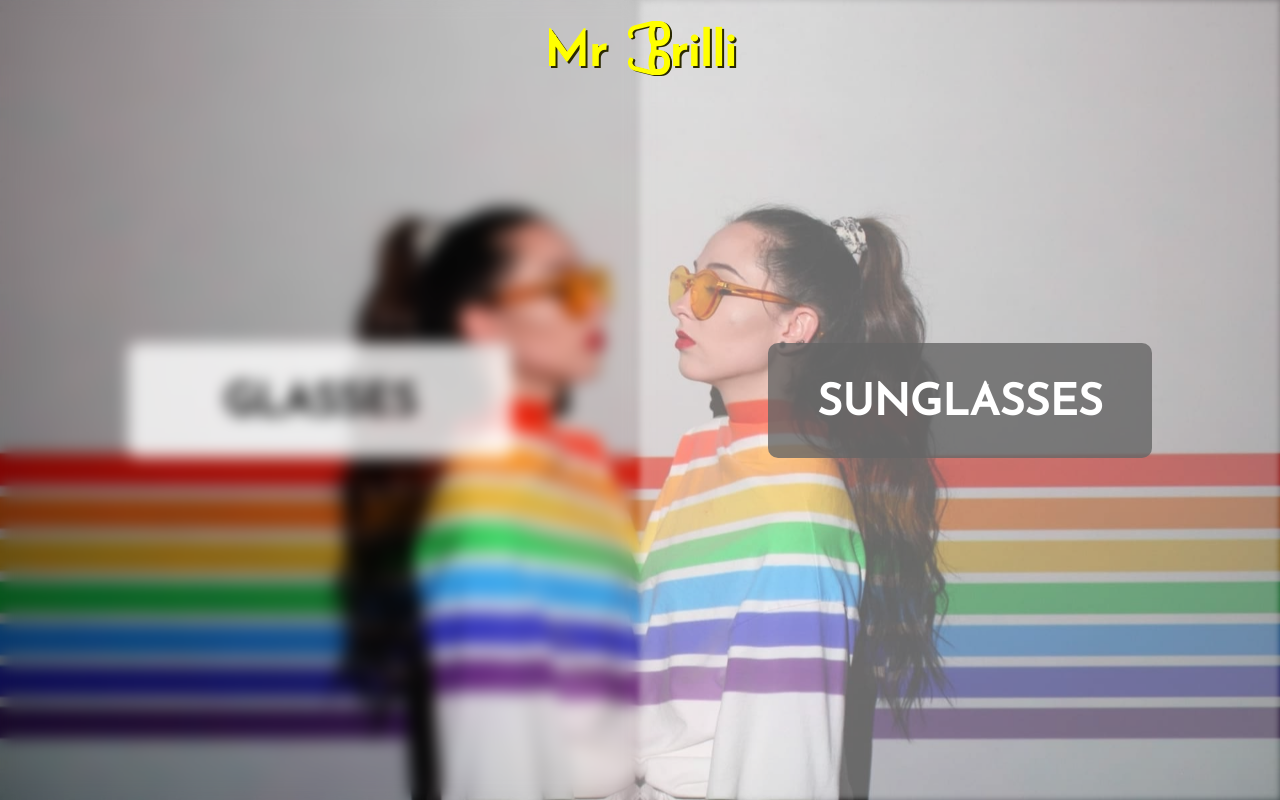
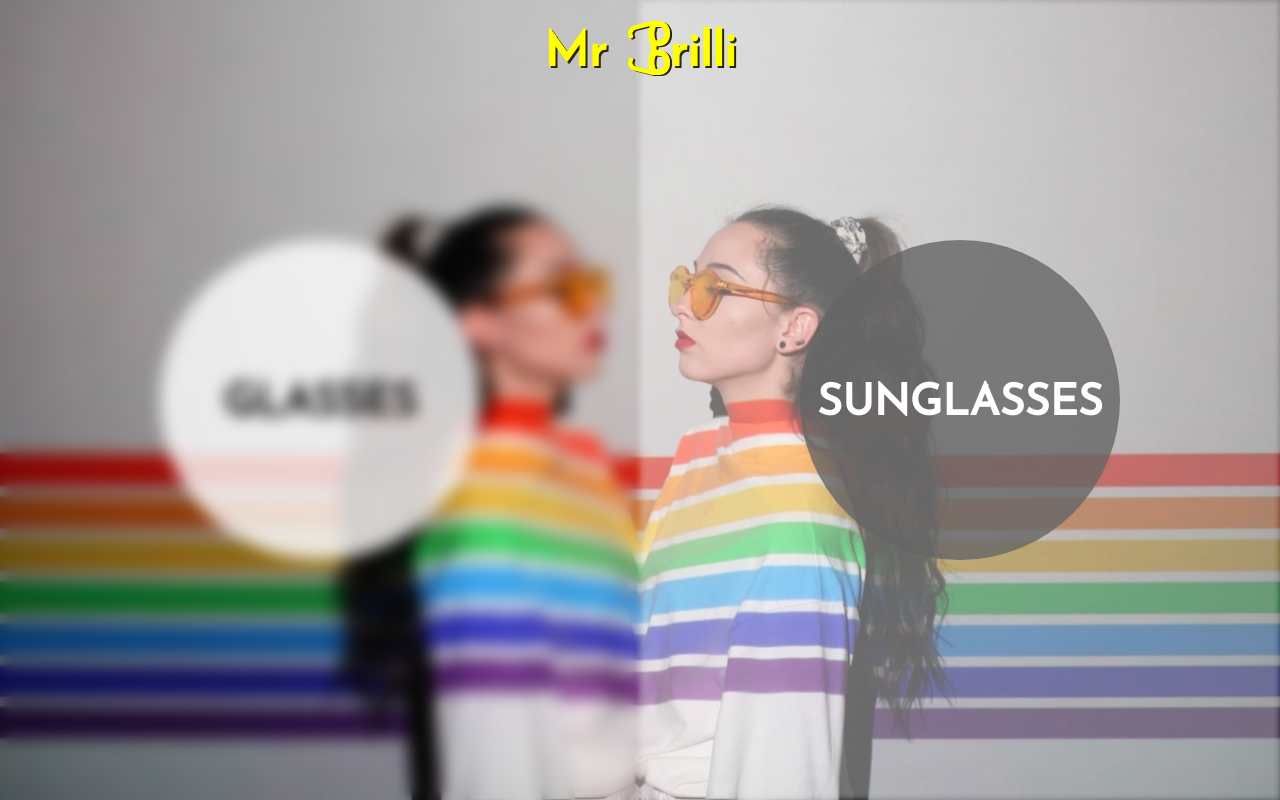
Before and after one commit to nrcool7214/Shop, a React (Create React App) app: page / in a window 1280 px wide. Built offline with nearby package versions, Linux system fonts and the light colour scheme.

Commit message:
change style squares to circles

```diff
--- a/src/components/App.js
+++ b/src/components/App.js
@@ -15,14 +15,14 @@ const App = () => {
         <main>
           <div className="dividing-box">
             <div className="glasses">
-              <div className="square">
+              <div className="circle">
                 <h2>GLASSES</h2>
               </div>
             </div>
             <div className="sunglasses">
               <div className="light">
               </div>
-              <div className="square square-sun">
+              <div className="circle circle-sun">
                 <h2>SUNGLASSES</h2>
               </div>
             </div>
--- a/src/styles/App.scss
+++ b/src/styles/App.scss
@@ -51,13 +51,16 @@ main {
     align-items: center;
     justify-content: center;
 
-    .square {
-        width: 60%;
-        height: auto;
+    .circle {
+        width: 20rem;
+        height: 20rem;
         background-color: rgba(255, 255, 255, 0.8);
         text-align: center;
         padding: 2.5rem 2rem 2rem;
-        border-radius: 10px;
+        border-radius: 50%;
+        display: flex;
+        align-items: center;
+        justify-content: center;
 
         h2 {
             font-size: 2.7rem;
@@ -110,7 +113,7 @@ main {
             }
         }
 
-        .square-sun {
+        .circle-sun {
             background-color: rgba(0, 0, 0, 0.8);
             color: #fff;
         }
```
